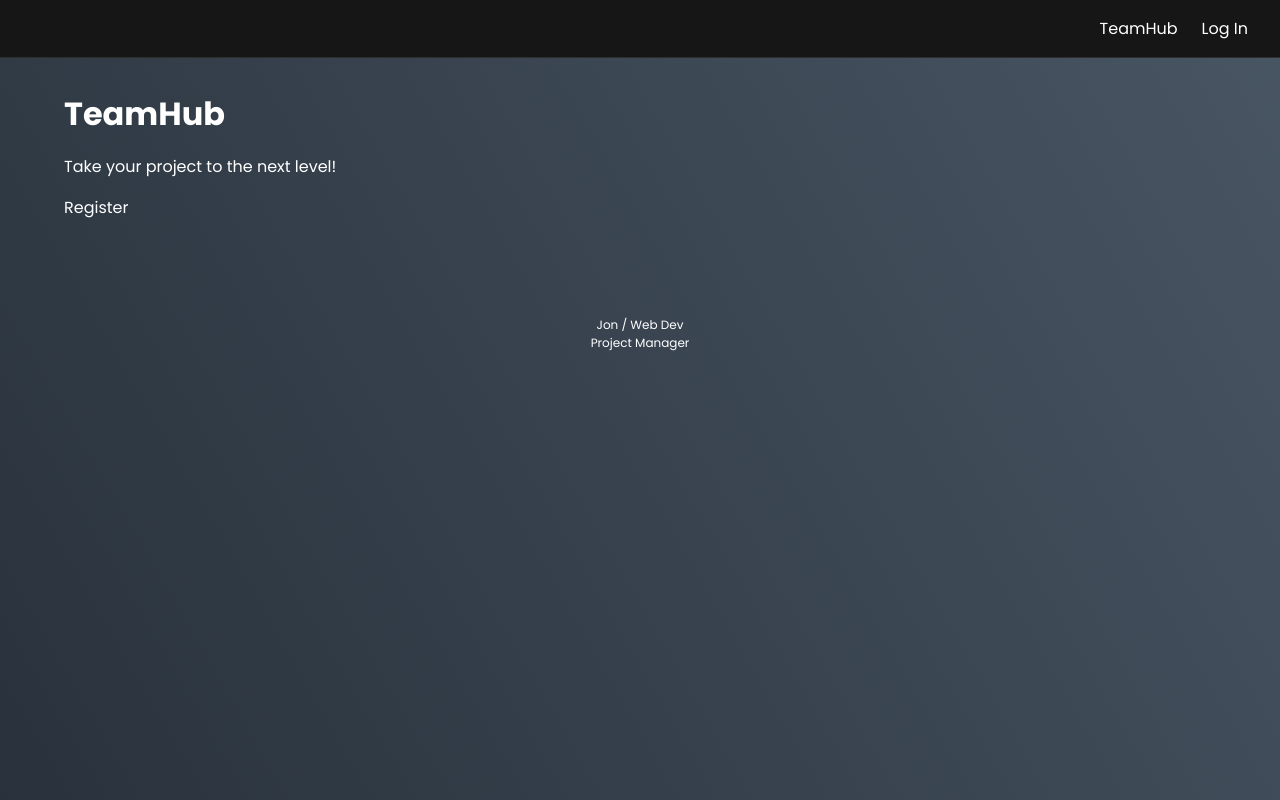
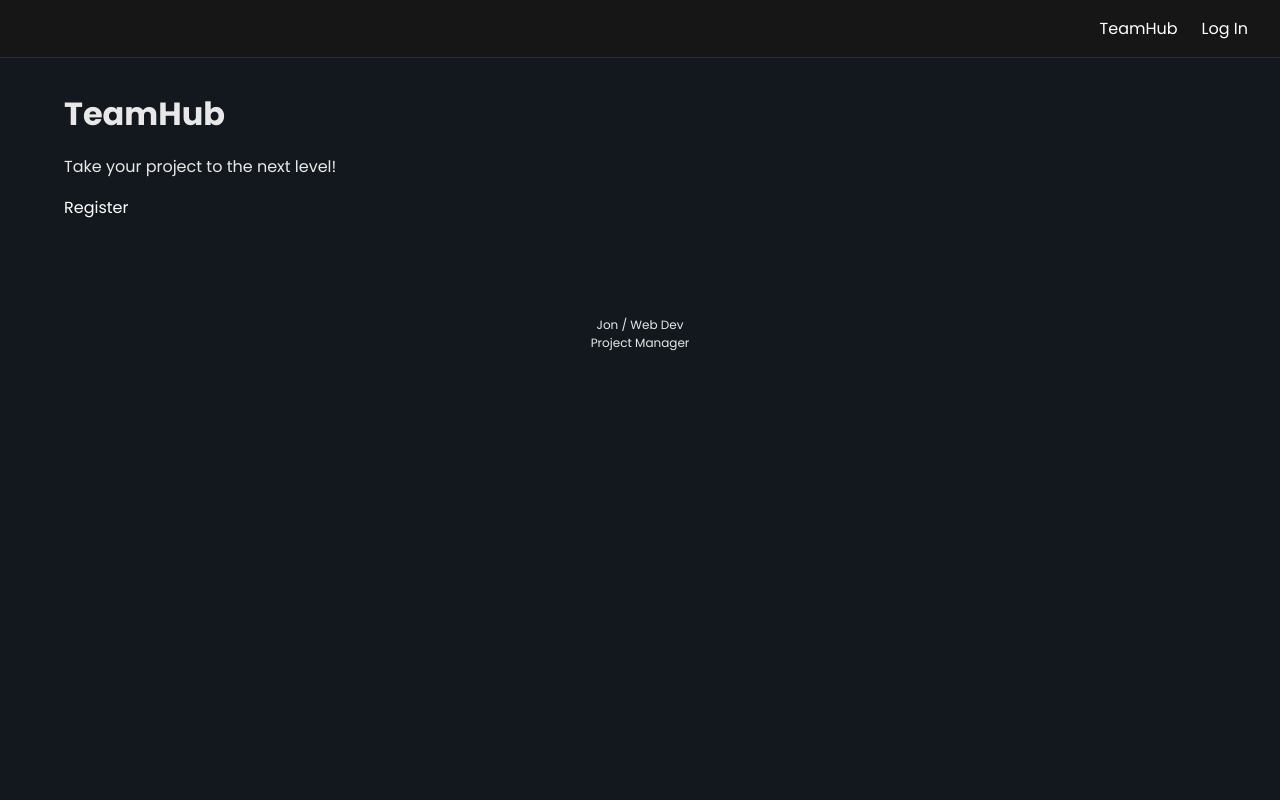
Before and after one commit to venoblin/teamhub-frontend, a React (Create React App) app: page / in a window 1280 px wide. Built offline with nearby package versions, Linux system fonts and the light colour scheme; no server answers.

Commit message:
modified colors

```diff
--- a/src/styles/index.css
+++ b/src/styles/index.css
@@ -5,8 +5,8 @@ body {
   font-family: "Poppins", sans-serif;
   -webkit-font-smoothing: antialiased;
   -moz-osx-font-smoothing: grayscale;
-  background: linear-gradient(60deg, #29323c 0%, #485563 100%);
-  color: #FFFFFF;
+  background: #13181e;
+  color: #e8e8e8;
 }
 
 code {
--- a/src/styles/index.scss
+++ b/src/styles/index.scss
@@ -7,7 +7,7 @@ body {
   font-family: 'Poppins', sans-serif;
   -webkit-font-smoothing: antialiased;
   -moz-osx-font-smoothing: grayscale;
-  background: linear-gradient(60deg, #29323c 0%, #485563 100%);
+  background: $bgColor;
   color: $whiteColor;
 }
 
--- a/src/styles/vars/variables.scss
+++ b/src/styles/vars/variables.scss
@@ -2,7 +2,7 @@ $redColor: #ff394f;
 $greenColor: #238636;
 $blueColor: #2f81f7;
 
-$bgColor: #0b1f38;
+$bgColor: #13181e;
 $wrapperColor: #112945;
 $whiteColor: #e8e8e8;
 $mutedWhiteColor: #828282;
```
Also changed, not shown: 1 other file (tests, documents, lock files or other folders).
